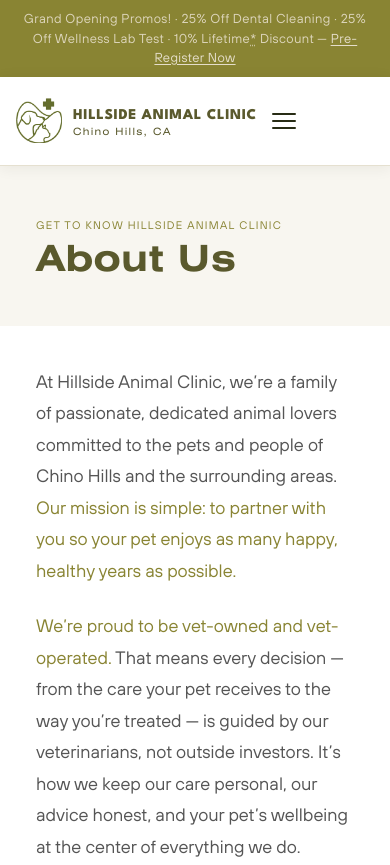
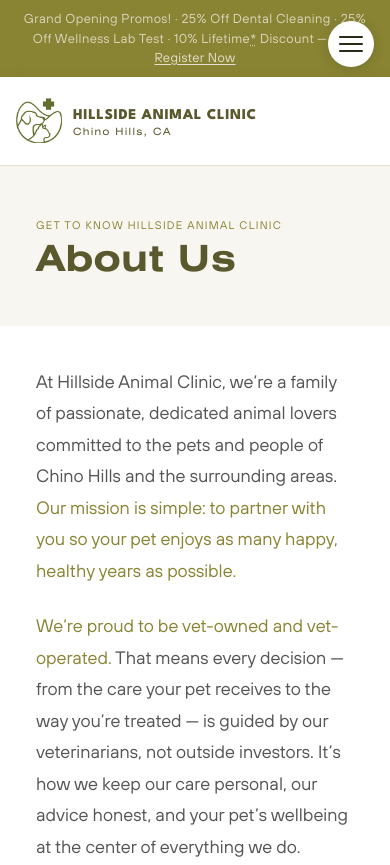
Before and after one commit to onacpg/hillside-website, a website: page about.html in a window 390 px wide. Shown: the top 865 px of the page. Drawn offline with nearby package versions, Linux system fonts and the light colour scheme.

Commit message:
Apply fixed-circle nav burger to all pages and update Dr. Kim's bio

```diff
--- a/about.html
+++ b/about.html
@@ -776,8 +776,22 @@
       .navbar-phone-btn { display: none; }
     }
     @media (max-width: 900px) {
+      .navbar { position: static; }
       .navbar-nav { display: none; }
-      .burger { display: flex; }
+      .burger {
+        display: flex;
+        position: fixed;
+        top: 21px;
+        right: 60px;
+        z-index: 150;
+        width: 46px;
+        height: 46px;
+        align-items: center;
+        justify-content: center;
+        border-radius: 50%;
+        background: #fff;
+        box-shadow: 0 2px 12px rgba(40,44,21,0.18);
+      }
       .why-inner { grid-template-columns: 1fr; gap: 40px; }
       .why-right { order: -1; }
       .footer-bottom { flex-direction: column; text-align: center; }
@@ -791,6 +805,7 @@
       .navbar-brand-name { font-size: 15px; letter-spacing: 0.04em; }
       .navbar-brand-loc { font-size: 10px; }
       .navbar-inner > .btn-preregister { display: none; }
+      .burger { right: 16px; }
     }
   </style>
 </head>
@@ -955,7 +970,7 @@
       <div class="doctor-bio-content">
         <h3>Dr. Bryan H. Kim, DVM</h3>
         <p>Opening Hillside Animal Clinic marks a return to the community he loves and the fulfillment of a dream that began when he was just 12 years old: to dedicate his life to helping animals and the people who love them.</p>
-        <p>Dr. Kim began his veterinary education at Konkuk University in Seoul, Korea, then moved to the United States for broader clinical training. He completed an intensive postgraduate small animal program at the Schwarzman Animal Medical Center in New York City, followed by clinical rotations at the University of Missouri Veterinary Teaching Hospital. After earning his California veterinary license in 1998, he practiced in Hollywood before founding TLC Animal Clinic in Chino Hills in 2004, where he served as a trusted family veterinarian for 20 years.</p>
+        <p>Dr. Kim began his veterinary education at Konkuk University in Seoul, Korea, then moved to the United States for broader clinical training. He completed an intensive postgraduate small animal program at the Schwarzman Animal Medical Center in New York City, followed by clinical rotations at the University of Missouri Veterinary Teaching Hospital. After earning his California veterinary license in 1998, he practiced in Hollywood before founding an Animal Clinic in Chino Hills in 2004, where he served as a trusted family veterinarian for 20 years.</p>
         <p>In 2021, Dr. Kim entered semi-retirement, balancing practice with teaching as a visiting professor at Konkuk University. Now he returns to Hillside Animal Clinic, where compassionate, personalized care and lasting client relationships remain at the heart of everything he does.</p>
         <p>Dr. Kim is married with two children and shares his home with three beloved dogs&mdash;Bella, Beau, and Kome. Outside the clinic, he enjoys world history and golf.</p>
       </div>
```
Also changed, not shown: accessibility.html (+16 -1 lines), careers.html (+16 -1 lines), pre-register.html (+16 -1 lines), privacy-policy.html (+16 -1 lines), terms-of-use.html (+16 -1 lines), thank-you.html (+16 -1 lines), usda-travel.html (+16 -1 lines).
